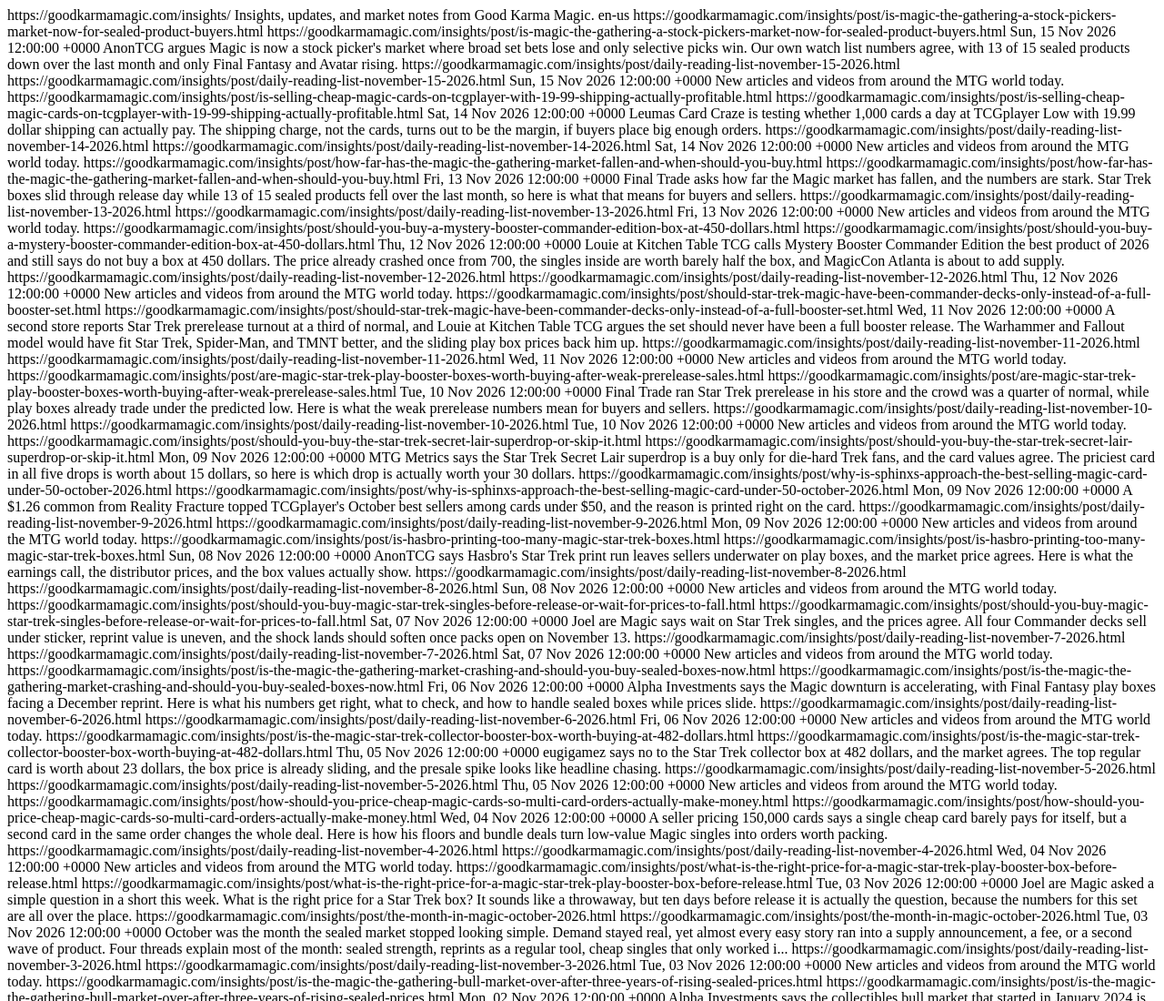
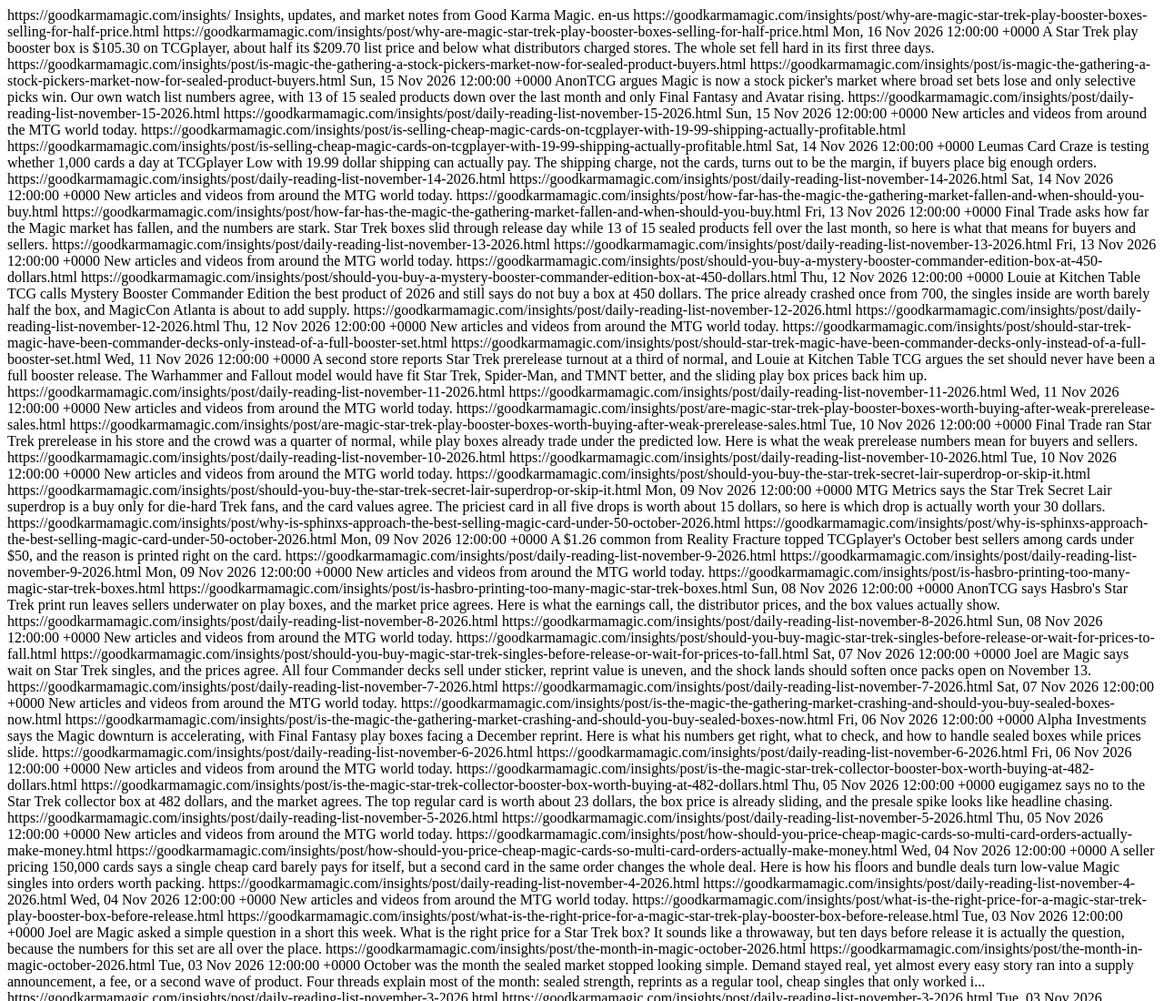
Before and after one commit to nw606/GKMsite, a plain HTML site: page insights/feed/rss.html in a window 1280 px wide. Shown: the top 1100 px of the page at 91% size. Drawn offline with Linux system fonts and the light colour scheme.

Commit message:
Add Star Trek play box post to RSS HTML copy

```diff
--- a/insights/feed/rss.html
+++ b/insights/feed/rss.html
@@ -5,6 +5,13 @@
   <link>https://goodkarmamagic.com/insights/</link>
   <description>Insights, updates, and market notes from Good Karma Magic.</description>
   <language>en-us</language>
+  <item>
+    <title>Why are Magic Star Trek play booster boxes selling for half price</title>
+    <link>https://goodkarmamagic.com/insights/post/why-are-magic-star-trek-play-booster-boxes-selling-for-half-price.html</link>
+    <guid>https://goodkarmamagic.com/insights/post/why-are-magic-star-trek-play-booster-boxes-selling-for-half-price.html</guid>
+    <pubDate>Mon, 16 Nov 2026 12:00:00 +0000</pubDate>
+    <description>A Star Trek play booster box is $105.30 on TCGplayer, about half its $209.70 list price and below what distributors charged stores. The whole set fell hard in its first three days.</description>
+  </item>
   <item>
     <title>Is Magic the Gathering a stock pickers market now for sealed product buyers</title>
     <link>https://goodkarmamagic.com/insights/post/is-magic-the-gathering-a-stock-pickers-market-now-for-sealed-product-buyers.html</link>
```
